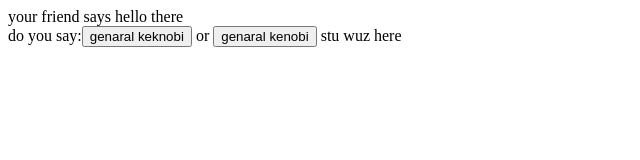
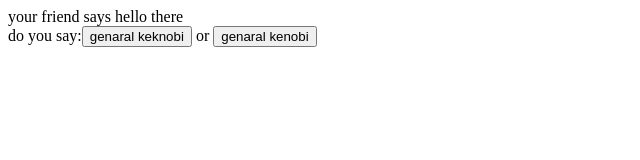
Before and after one commit to SurgeB/code-files, a plain HTML site: page index.html in a window 1280 px wide. Shown: the full height of the page, 0-640 px from the left. Drawn offline with Linux system fonts and the light colour scheme.

Commit message:
inital stage

```diff
--- a/index.html
+++ b/index.html
@@ -2,5 +2,4 @@
 your friend says hello there <br>
 do you say:<button class="w/k">genaral keknobi</button> or <button class="w/o k">genaral kenobi</button>
 <script src="test.js"></script>
-stu wuz here
 </html>
```
